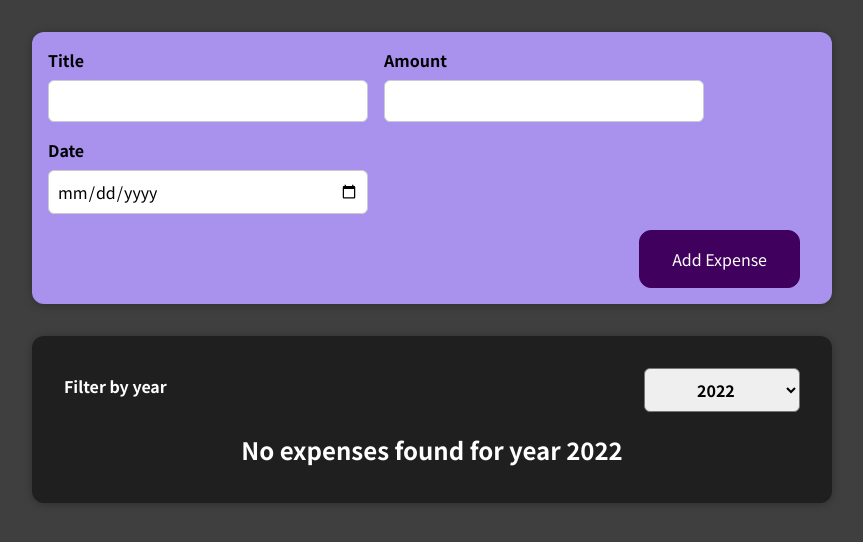
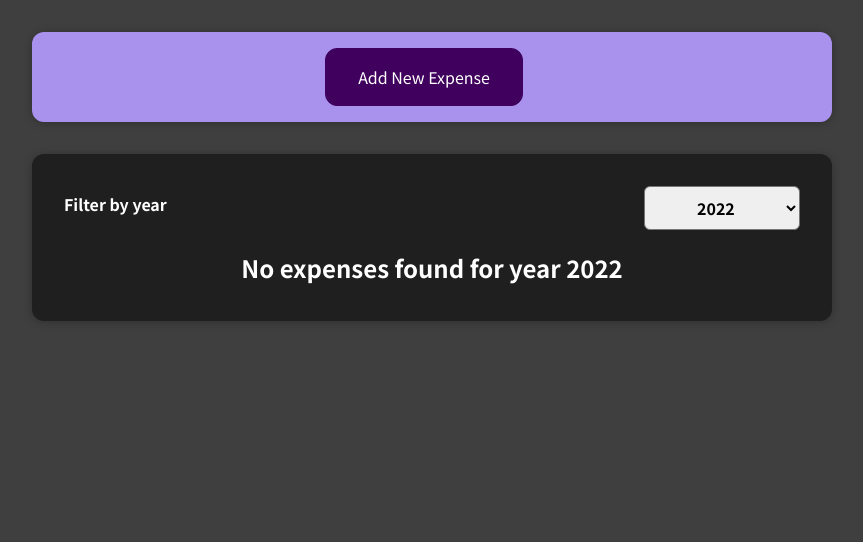
Before and after one commit to Rajput-Suraj/react-expense-tracker, a React (Create React App) app: page / in a window 1280 px wide. Shown: the top 542 px of the page, without its empty margins (208-1071 px from the left). Built offline with nearby package versions, Linux system fonts and the light colour scheme.

Commit message:
Conditionally displayed the expense form and added new button to display the form

```diff
--- a/src/components/NewExpense/ExpenseForm.css
+++ b/src/components/NewExpense/ExpenseForm.css
@@ -24,3 +24,7 @@
 .new-expense__actions {
     text-align: right;
 }
+
+.new-expense__actions-add {
+    text-align: center;
+}
--- a/src/components/NewExpense/ExpenseForm.js
+++ b/src/components/NewExpense/ExpenseForm.js
@@ -2,7 +2,7 @@ import React, { useState } from "react";
 
 import "./ExpenseForm.css";
 
-const ExpenseForm = ({ onSaveExpenseData }) => {
+const ExpenseForm = ({ onSaveExpenseData, cancelAddOperation }) => {
     const [userInput, setUserInput] = useState({
         title: "",
         amount: "",
@@ -77,6 +77,7 @@ const ExpenseForm = ({ onSaveExpenseData }) => {
                 </div>
             </div>
             <div className="new-expense__actions">
+                <button onClick={cancelAddOperation}>Cancel</button>
                 <button type="submit">Add Expense</button>
             </div>
         </form>
--- a/src/components/NewExpense/NewExpense.js
+++ b/src/components/NewExpense/NewExpense.js
@@ -1,9 +1,12 @@
-import React from "react";
+import React, { useState } from "react";
 
 import ExpenseForm from "./ExpenseForm";
 import "./NewExpense.css";
+import "./ExpenseForm.css";
 
 const NewExpense = ({ onAddExpense }) => {
+    const [addExpense, setAddExpense] = useState(false);
+
     const saveExpenseDataHandler = (enteredExpenseData) => {
         const expenseData = {
             ...enteredExpenseData,
@@ -13,9 +16,26 @@ const NewExpense = ({ onAddExpense }) => {
         onAddExpense(expenseData);
     };
 
+    const handleCancelOperation = () => {
+        setAddExpense(!addExpense);
+    };
+
     return (
         <div className="new-expense">
-            <ExpenseForm onSaveExpenseData={saveExpenseDataHandler} />
+            {addExpense ? (
+                <ExpenseForm
+                    onSaveExpenseData={saveExpenseDataHandler}
+                    cancelAddOperation={handleCancelOperation}
+                />
+            ) : (
+                <>
+                    <div className="new-expense__actions-add">
+                        <button onClick={() => setAddExpense(true)}>
+                            Add New Expense
+                        </button>
+                    </div>
+                </>
+            )}
         </div>
     );
 };
```
